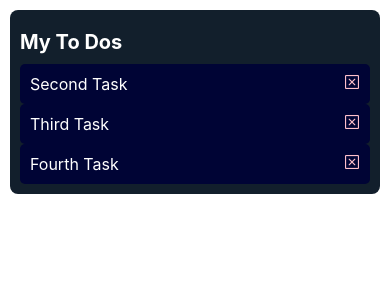
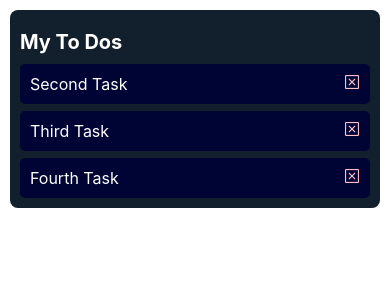
Before and after one commit to Janice-M/trello, a React Native app: screen / in a window 390 px wide. Shown: the top 300 px of the page. Built offline with nearby package versions, Linux system fonts and the light colour scheme.

Commit message:
flat list

```diff
--- a/src/components/TaskList.tsx
+++ b/src/components/TaskList.tsx
@@ -16,6 +16,7 @@ export default function TaskList() {
             {/*the list of tasks */}
             <FlatList
                 data={tasks}
+                contentContainerStyle={{gap:7}}
                 renderItem={({item}) =><TaskListItem task={item} />}/>
 
 
```
